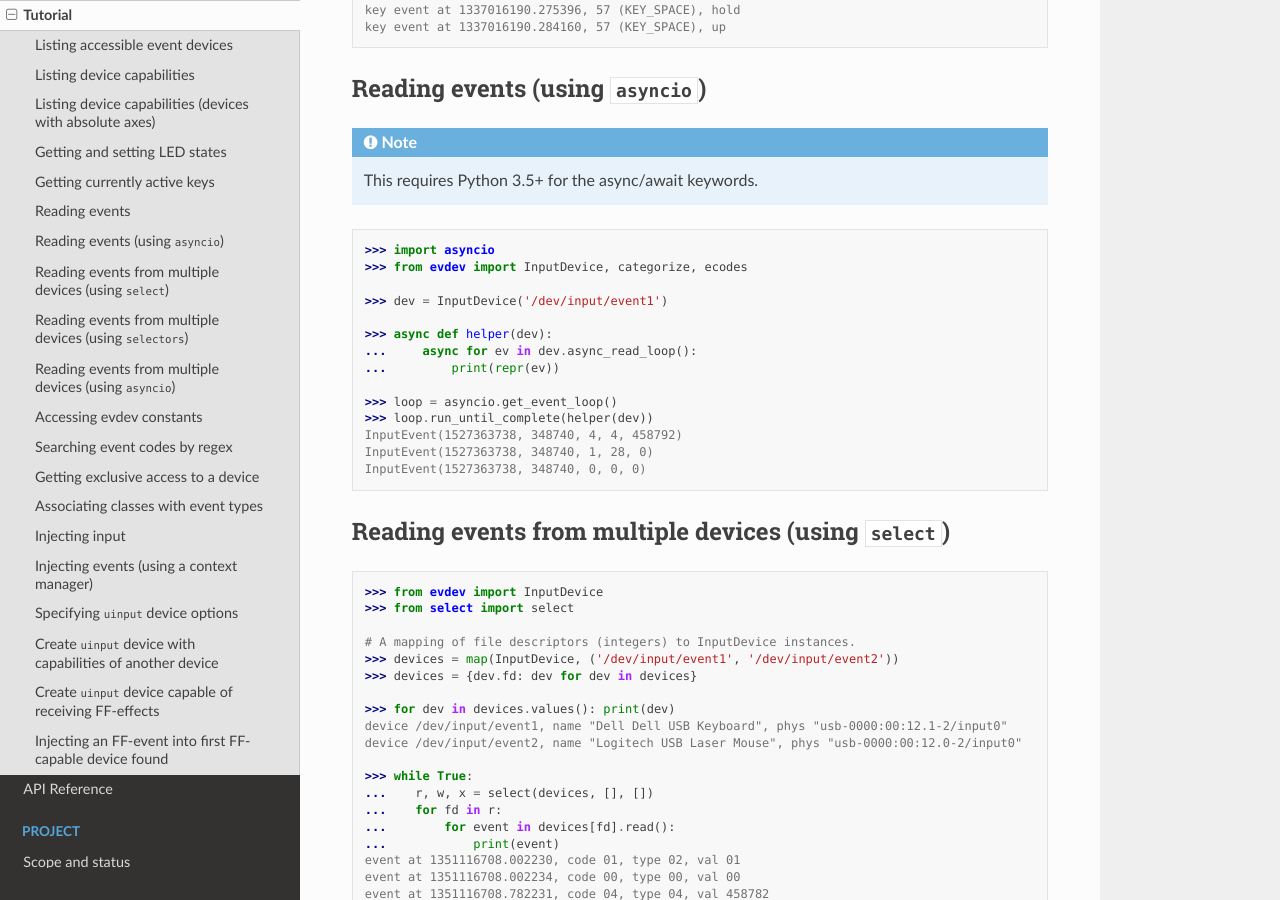
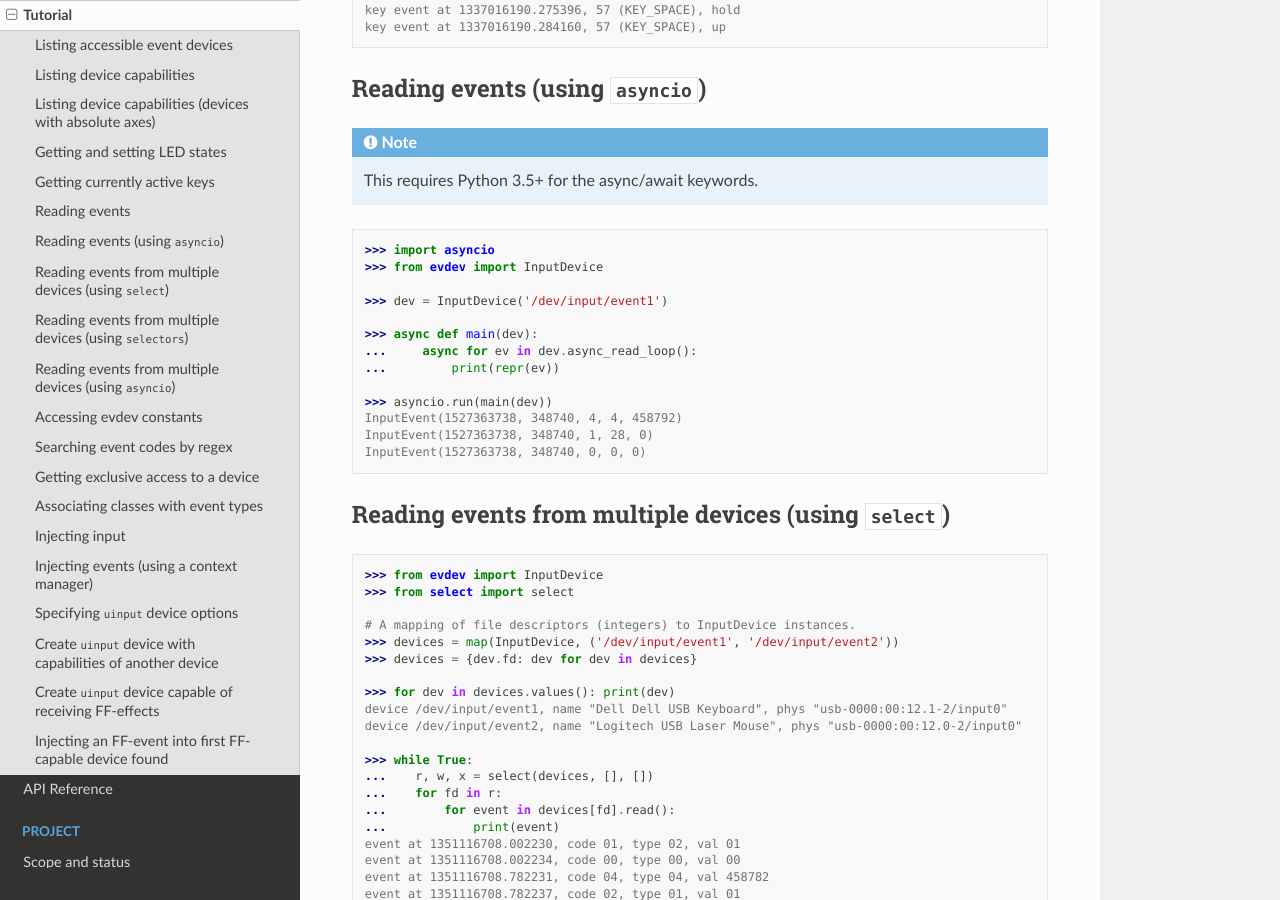
Before and after one commit to gvalkov/python-evdev, a Sphinx documentation site: the page built from docs/tutorial.rst, in a window 1280 px wide and 900 px high, scrolled down 1880 px. Built offline with Sphinx 7.4.7 and the Read the Docs theme 2.0.0, drawn with Linux system fonts in a browser that asks for light colours.

Commit message:
Simplify asyncio example

```diff
--- a/docs/tutorial.rst
+++ b/docs/tutorial.rst
@@ -123,16 +123,15 @@ Reading events (using :mod:`asyncio`)
 ::
 
     >>> import asyncio
-    >>> from evdev import InputDevice, categorize, ecodes
+    >>> from evdev import InputDevice
 
     >>> dev = InputDevice('/dev/input/event1')
 
-    >>> async def helper(dev):
+    >>> async def main(dev):
     ...     async for ev in dev.async_read_loop():
     ...         print(repr(ev))
 
-    >>> loop = asyncio.get_event_loop()
-    >>> loop.run_until_complete(helper(dev))
+    >>> asyncio.run(main(dev))
     InputEvent(1527363738, 348740, 4, 4, 458792)
     InputEvent(1527363738, 348740, 1, 28, 0)
     InputEvent(1527363738, 348740, 0, 0, 0)
```
